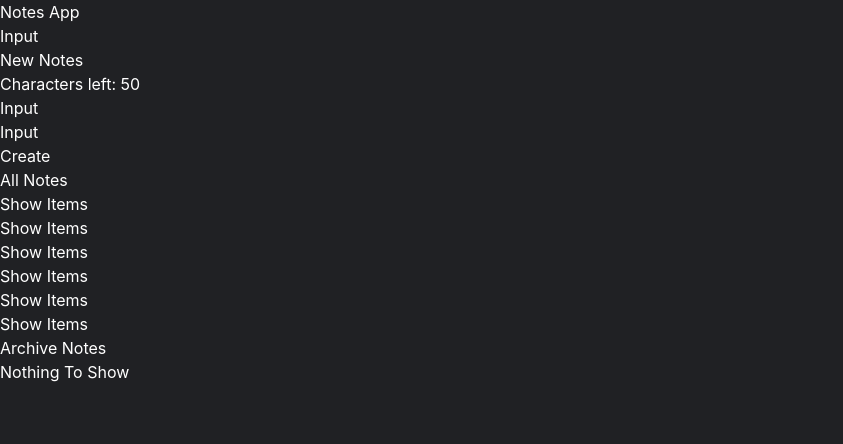
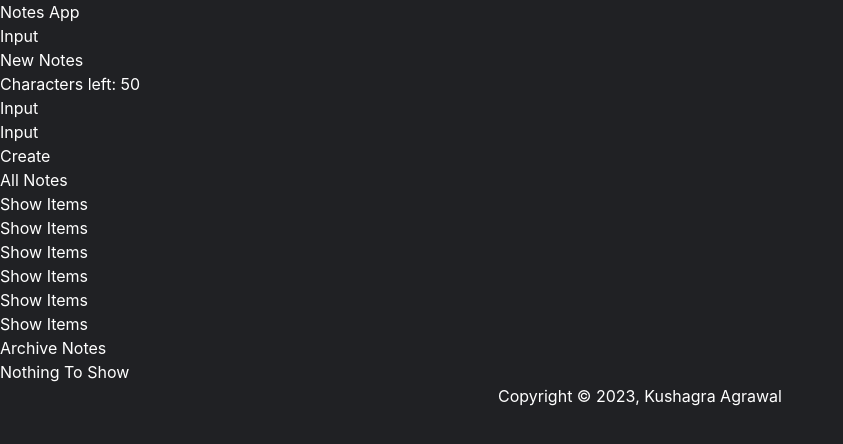
Before and after one commit to KushagraAgrawal29/notes_app, a React (Vite) app: page / in a window 1280 px wide. Shown: the top 444 px of the page, without its empty margins (0-843 px from the left). Built offline with nearby package versions, Linux system fonts and the light colour scheme.

Commit message:
Second Commit

```diff
--- a/src/App.jsx
+++ b/src/App.jsx
@@ -1,6 +1,6 @@
 import { useEffect, useState } from 'react'
 import './App.css'
-import { Header,Body } from './components'
+import { Header, Body, Footer } from './components'
 import getInitialData from './utils/getInitialData';
 
 function App() {
@@ -28,6 +28,7 @@ function App() {
           notesArchive={notesArchive}
           setNotes={setNotes}
         />
+        <Footer/>
       </div>
     </>
   )
--- /dev/null
+++ b/src/components/Action.jsx
@@ -0,0 +1,10 @@
+
+const Action = () => {
+  return (
+    <div>
+
+    </div>
+  )
+}
+
+export default Action
--- /dev/null
+++ b/src/components/Footer.jsx
@@ -0,0 +1,19 @@
+const Footer = () => {
+  return (
+    <div>
+      <center>
+        Copyright &#169; 2023,{" "}
+        <a
+          className="link"
+          target="blank"
+          rel="noopener noreferrer"
+          href="https://github.com/KushagraAgrawal29"
+        >
+          Kushagra Agrawal
+        </a>{" "}
+      </center>
+    </div>
+  );
+};
+
+export default Footer;
--- a/src/components/Items.jsx
+++ b/src/components/Items.jsx
@@ -1,6 +1,40 @@
+import Action from "./Action"
 import ShowItems from "./ShowItems"
 
 const Items = ({ id,body,title,createdAt,archived,action }) => {
+    const onDeleteNode = (item) => {
+        handleClickConfirm(
+            item,
+            Action,
+            "delete",
+            "Are you sure?",
+            "You want be able to revert this",
+            "Warning",
+            "Yes, delete it!"
+        );
+    };
+
+    const onArchiveNode = (item) => {
+        !archived
+        ? handleClickConfirm(
+            item,
+            Action,
+            "archive",
+            "Are you sure?",
+            "Do you want to 'archive' this note?.",
+            "info",
+            "Yes, archive it!"
+        )
+        : handleClickConfirm(
+            item,
+            Action,
+            "unarchive",
+            "Are you Sure?",
+            "Do you want to 'unarchive' this note?.",
+            "info",
+            "Yes, unarchive it!"
+        )
+    }
   return (
     <div className="flex flex-col border border-gray-300 rounded-md overflow-hidden">
         <ShowItems
@@ -10,6 +44,12 @@ const Items = ({ id,body,title,createdAt,archived,action }) => {
             archived={archived}
             action={action}
         />
+        <Action
+            onDeleteNode={onDeleteNode}
+            onArchiveNode={onArchiveNode}
+            id={id}
+            archived={archived}
+        />
     </div>
   )
 }
--- a/src/components/index.js
+++ b/src/components/index.js
@@ -5,3 +5,5 @@ export { default as Content } from "./Content"
 export { default as List } from "./List"
 export { default as Items } from "./Items"
 export { default as ShowItems } from "./ShowItems"
+export { default as Footer } from "./Footer"
+export { default as Action } from "./Action"
```
